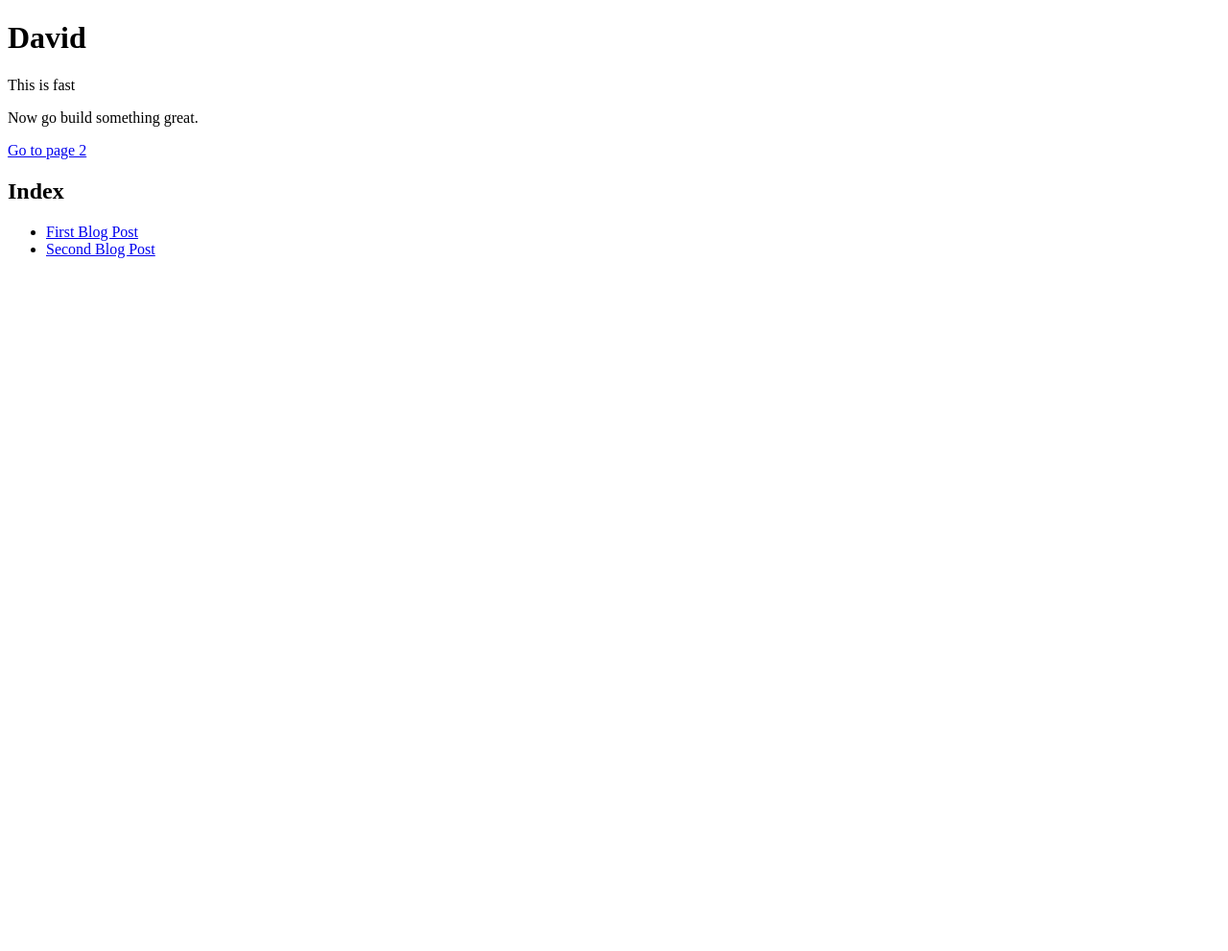
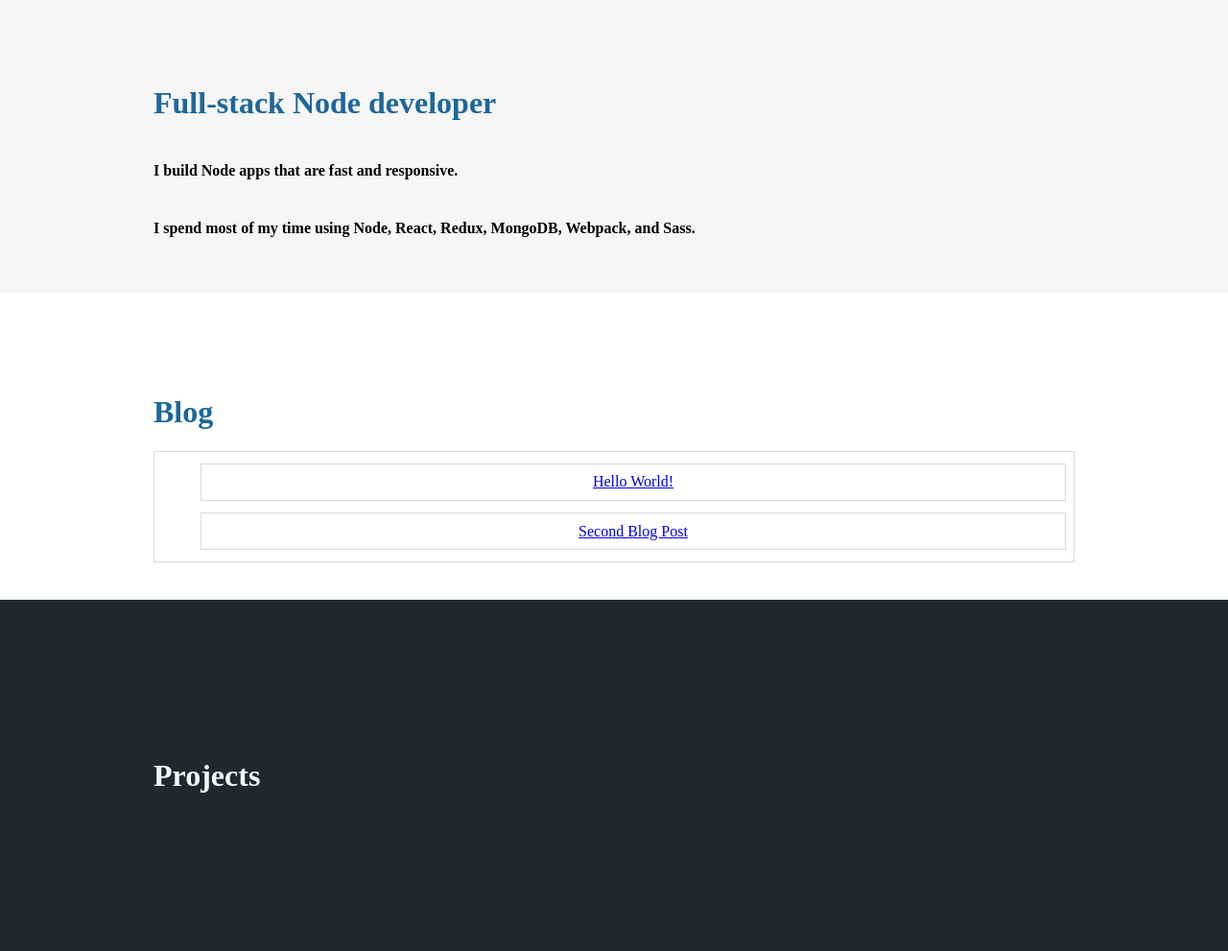
Before and after one commit to dacrands/gatsby-blog, a Gatsby site: page / in a window 1280 px wide. Shown: the whole page at 96% size. Before the commit the page ends 800 px from the top, so only its background shows below. Built offline with nearby package versions, Linux system fonts and the light colour scheme; Gatsby itself is replaced by a stand-in of ours.

Commit message:
Added styled components, styled landing page

````diff
--- a/gatsby-node.js
+++ b/gatsby-node.js
@@ -23,6 +23,7 @@
           frontmatter {
             path
             title
+            date
           }
         }
       }
--- a/package.json
+++ b/package.json
@@ -8,12 +8,14 @@
     "gatsby-link": "^1.6.46",
     "gatsby-plugin-react-helmet": "^2.0.11",
     "gatsby-plugin-sass": "^1.0.26",
+    "gatsby-plugin-styled-components": "^2.0.11",
     "gatsby-remark-prismjs": "^2.0.5",
     "gatsby-source-filesystem": "^1.5.39",
     "gatsby-transformer-remark": "^1.7.44",
     "gh-pages": "^1.2.0",
     "prismjs": "^1.15.0",
-    "react-helmet": "^5.2.0"
+    "react-helmet": "^5.2.0",
+    "styled-components": "^3.4.2"
   },
   "keywords": [
     "gatsby"
--- a/src/pages/08-5-2018-first/index.md
+++ b/src/pages/08-5-2018-first/index.md
@@ -1,22 +1,22 @@
 ---
 path: '/first-post'
-title: 'First Blog Post'
+title: 'Hello World!'
+date: '8/7/18'
 ---
 
 
 ---
 
-## Hello World!
 
 I feel a bit foolish for not starting what I hope to be
 a fruitful blogging career a bit sooner, but such is
 life. The fact is here we are, I am writing and you
-are reading what I write through a very fast static-site generator, so perhaps the wait was worth it. This also happens to be `markdown`, which makes it very easy to do things like this:
+are reading what I write through a very fast static-site generator, so perhaps the wait was worth it. This also happens to be markdown, which makes it very easy to do things like this:
 
 ```javascript
 function CodeSnippet(bool) {
   let inline = bool;
-  return blockCode() {
+  return function blockCode() {
     return `Markdown's block code is ${ inline ? 'awesome' : 'really awesome' }`
   }
 }
@@ -35,4 +35,4 @@ When I build a boilerplate I know precisely how the server works, what is happen
 
 ## Is Gatsby cheating?
 
-Pretending I am qualified to have any sort of valuable opinion on this contrived question I am using for click-bait-esque purposes on my first blog post, I would say that the answer is -- *depends*.
+Pretending I am qualified to have any sort of valuable opinion on this contrived question I am using for click-bait-esque purposes on my first blog post, I would say that the answer is -- *depends*. For instance, if you want a Markdown friendly, static site without having to configure Jekyll and learn Ruby, then, no, it is not cheating
--- a/src/pages/08-6-2018-second/index.md
+++ b/src/pages/08-6-2018-second/index.md
@@ -1,6 +1,7 @@
 ---
 path: '/second-post'
 title: 'Second Blog Post'
+date: '8/7/18'
 ---
 
 # Hello!
--- a/src/pages/index.js
+++ b/src/pages/index.js
@@ -1,20 +1,122 @@
 import React from 'react'
 import Link from 'gatsby-link'
 
+import styled from 'styled-components';
+
+const LandingWrapper = styled.div`
+  min-height: 40vh;
+
+`;
+
+const Landing = styled.main.attrs({
+  background: props => props.bg || '#ffffff'
+})`
+  min-height: 40vh;
+  position: absolute;
+  margin-top: -1.45rem;
+  left: 0;
+  right: 0;
+  background: ${props => props.background}
+`;
+
+const Title = styled.h1.attrs({
+  color: props => props.color || '#1d669b'
+})`
+  color: ${props => props.color}
+  // color: white;
+`;
+
+const LandingContainer = styled.div`
+  margin: 0 auto;
+  max-width: 960px;
+  padding: 1.45rem 1.0875rem;
+  height: 100%;
+  min-height: 40vh;
+  display: flex;
+  flex-direction: column;
+  justify-content: center;
+`;
+
+const Ul = styled.ul`
+  list-style: none;
+  border: 1px solid #dadada;
+  margin: 0;
+`;
+
+const Li = styled.li`
+  // display: inline-block;
+  margin: .75rem .525rem;
+`;
+
+const StyledLink = styled(Link)`
+  display: block;
+  padding: .6rem;
+  border: 1px solid #dadada;
+  text-align: center;
+  transition: all 200ms ease;
+  &:hover {
+    background: #dadada;
+  }
+
+`
+
+const DarkLandingContainer = LandingContainer.extend`
+  color: #f9f9f9;
+`
+
 const IndexPage = ({ data }) => (
   <div>
-    <h1>David</h1>
-    <p>This is fast</p>
-    <p>Now go build something great.</p>
-    <Link to="/page-2/">Go to page 2</Link>
-    <h2>Index</h2>
-    <ul>
-      {
-        data.allMarkdownRemark.edges.map(post => (
-          <li><Link to={post.node.frontmatter.path}>{post.node.frontmatter.title}</Link></li>
-        ))
-      }
-    </ul>
+  <LandingWrapper>
+    <Landing bg="#f6f6f6">
+      <LandingContainer>
+        {/* <Title>About</Title> */}
+        <Title>
+          Full-stack Node developer
+        </Title>
+        {/* <hr/> */}
+        <h4>
+          I build Node apps that are fast and responsive.
+        </h4>
+        <h4>
+          I spend most of my time
+          using Node, React, Redux, MongoDB, Webpack, and Sass.
+        </h4>
+      </LandingContainer>
+    </Landing>
+    </LandingWrapper>
+    {/* <Link to="/page-2/">Go to page 2</Link> */}
+    <LandingWrapper>
+      <Landing>
+        <LandingContainer>
+        <Title>Blog</Title>
+        <Ul>
+          {
+            data.allMarkdownRemark.edges.map(post => (
+              <Li>
+                <StyledLink
+                  to={post.node.frontmatter.path}
+                >
+                  {post.node.frontmatter.title}
+                </StyledLink>
+              </Li>
+            ))
+          }
+        </Ul>
+        </LandingContainer>
+      </Landing>
+    </LandingWrapper>
+
+    <LandingWrapper>
+      <Landing Landing bg="rgb(35,40,45)">
+        <LandingContainer>
+        <Title color="#f6f6f6">Projects</Title>
+
+        </LandingContainer>
+      </Landing>
+    </LandingWrapper>
+
+
+
   </div>
 )
 
--- a/src/templates/post.js
+++ b/src/templates/post.js
@@ -19,6 +19,7 @@ export const postQuery = graphql`
       frontmatter {
         path
         title
+        date
       }
     }
   }
````
Also changed, not shown: src/components/header.js (+16 -15 lines), src/layouts/index.scss (line endings or trailing spaces), 1 other file.
